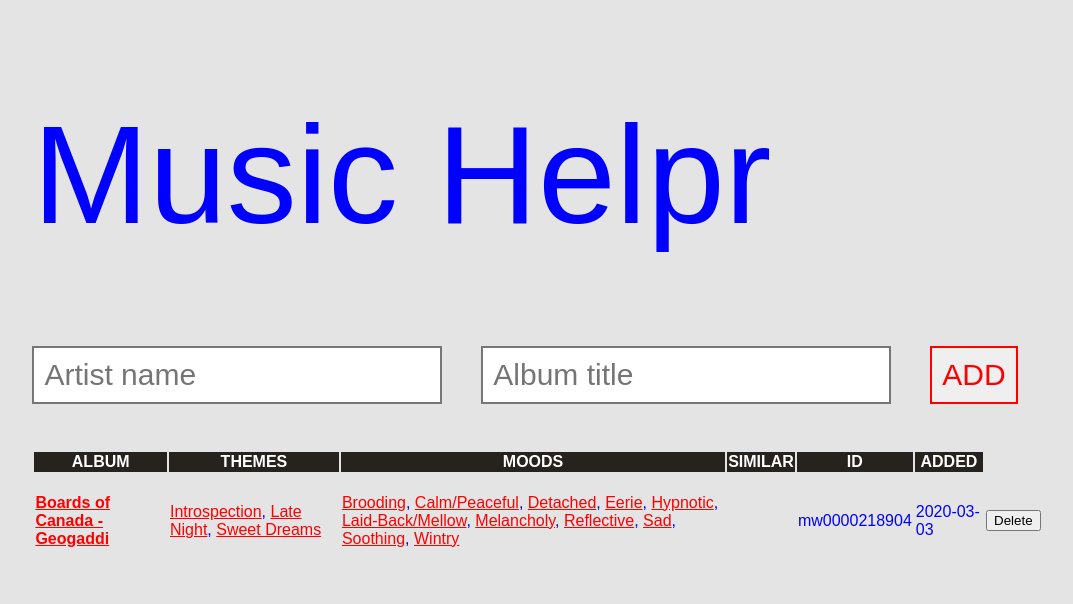
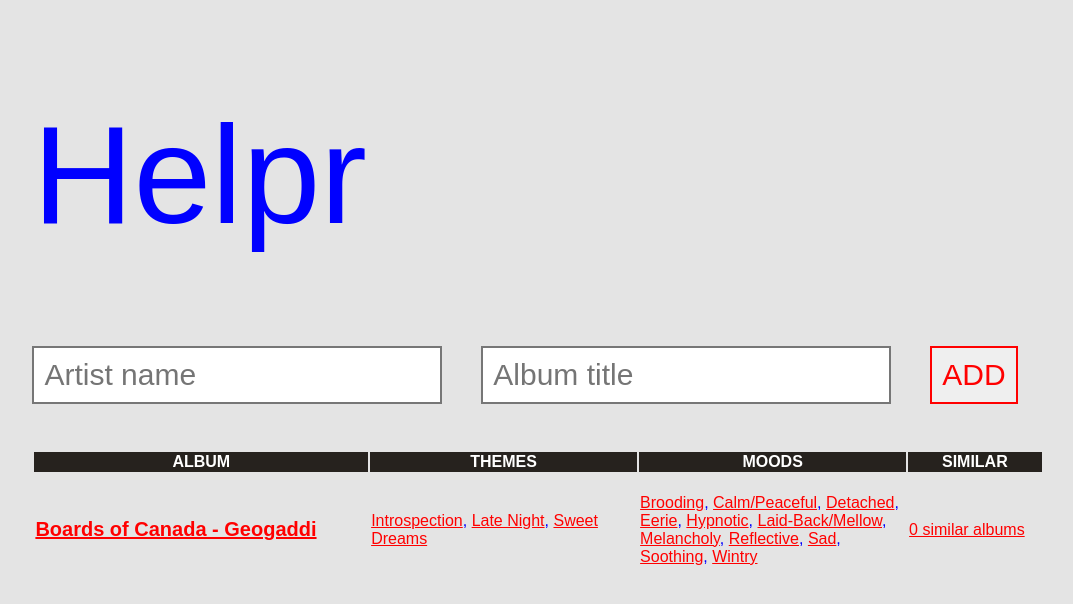
Before and after one commit to vxsl/taste-aggregator, a Flask app: page / in a window 1280 px wide. Shown: the top 604 px of the page, without its empty margins (102-1175 px from the left). Run offline with Flask 2, Linux system fonts and the light colour scheme; data comes from the database, SQL or seed files in the repository; data that the repository does not hold is empty.

Commit message:
various cosmetic improvements to the Allmusic portion of the page. Changed title from 'Music Helpr' to 'Helpr'.

```diff
--- a/static/css/main.css
+++ b/static/css/main.css
@@ -46,6 +46,9 @@ body {
 .album-title {
 
 	font-weight:bold!important;
+	width:25%;
+	font-size:20px;
+	padding-right:2%;
 }
 
 .album-info {
--- a/templates/index.html
+++ b/templates/index.html
@@ -2,7 +2,7 @@
 
 
 {% block head %}
-<h1>Music Helpr
+<h1>Helpr
 
 	<form style="height:100px" action="/" method="POST">
 		<input class ="userIn" type="text" name="artist" id="artist" placeholder="Artist name">
@@ -14,12 +14,11 @@
 
 {% endblock %}
 
-
-
-
 {% block body %}
 
 <div class="content">
+
+
 
 	<table class="album-info">
 	  <tr style='background-color:#26221e; color:white'>
@@ -27,30 +26,25 @@
 	    <th>THEMES</th>
 	    <th>MOODS</th>
 	    <th>SIMILAR</th`>
-	    <th>ID</th>
-	    <th>ADDED</th>
 	  </tr>
 	  	{% for album in albumlist %}
 			<tr class='album'>
 			    <td class="album-title">
 			    	<a href="https://allmusic.com/album/{{album.id}}"> {{album.artist}} - {{album.title}} </a>
 			    </td>
-			    <td>
+			    <td style='width:20%'>
 			    	{% for id,theme in themeDict[album.title] %}
 			    		<a href="https://allmusic.com/theme/{{id}}">{{theme}}</a>{{ "," if not loop.last }}
 			    	{% endfor %}
 			    </td>
-			    <td>
+			    <td style='width:20%'>
 			    	{% for id,mood in moodDict[album.title] %}
 			    		<a href="https://allmusic.com/mood/{{id}}">{{mood}}</a>{{ "," if not loop.last }}
 			    	{% endfor %}
 			    </td>
-			    <td></td>
-			    <td>{{album.id}}</td>
-			    <td>{{album.date_added.date()}}</td>
-			    <td><form action="/" method="POST">
-			    	<input type="submit" name="{{album.id}}" value="Delete">
-			    </form></td>
+			    <td style='width:10%'>
+			    	<a href="">{{similarCountDict[album.id]}} similar albums</a>
+			    </td>
 			</tr>
 	    {% endfor %}
 	</table>
```
